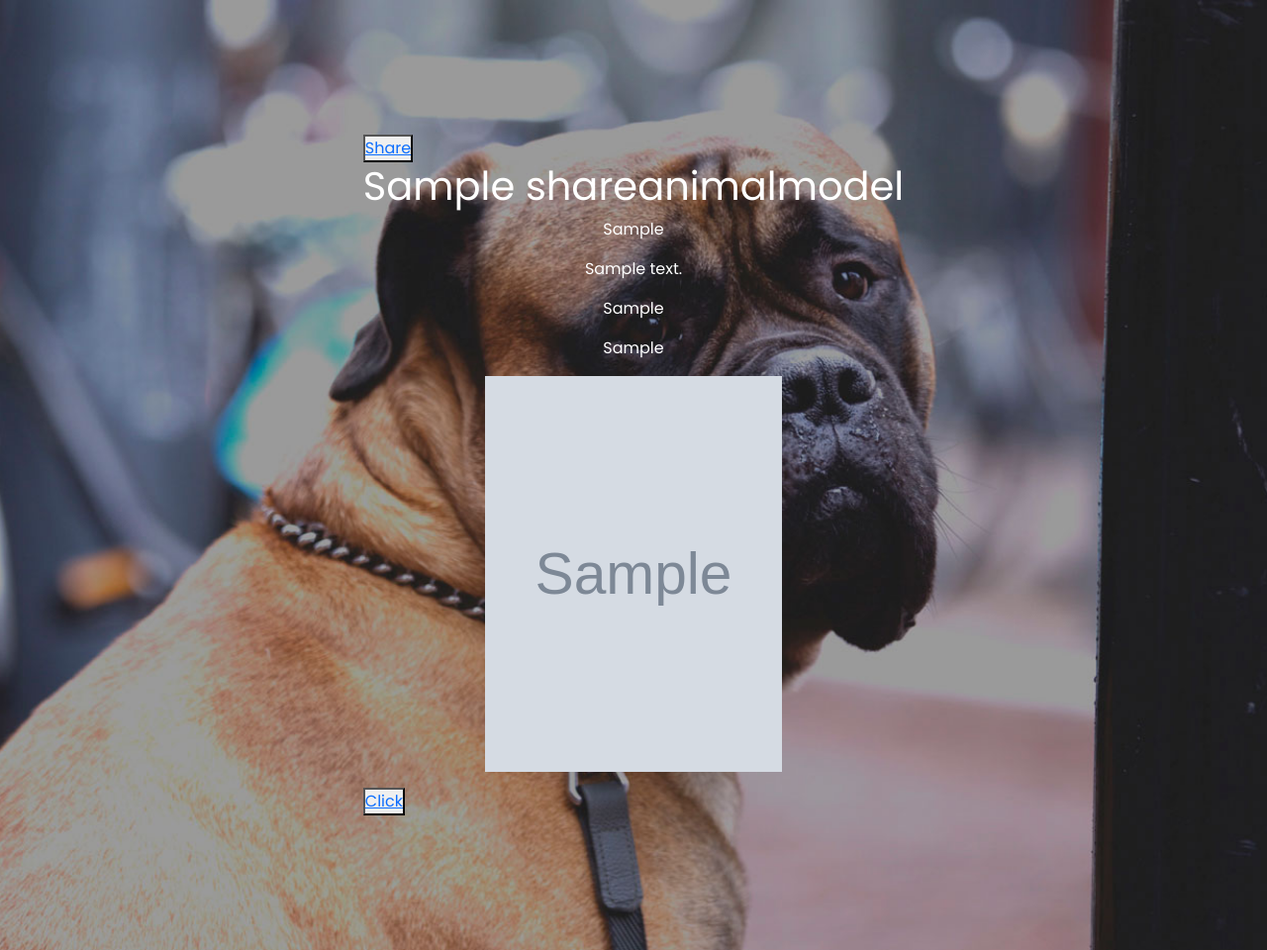
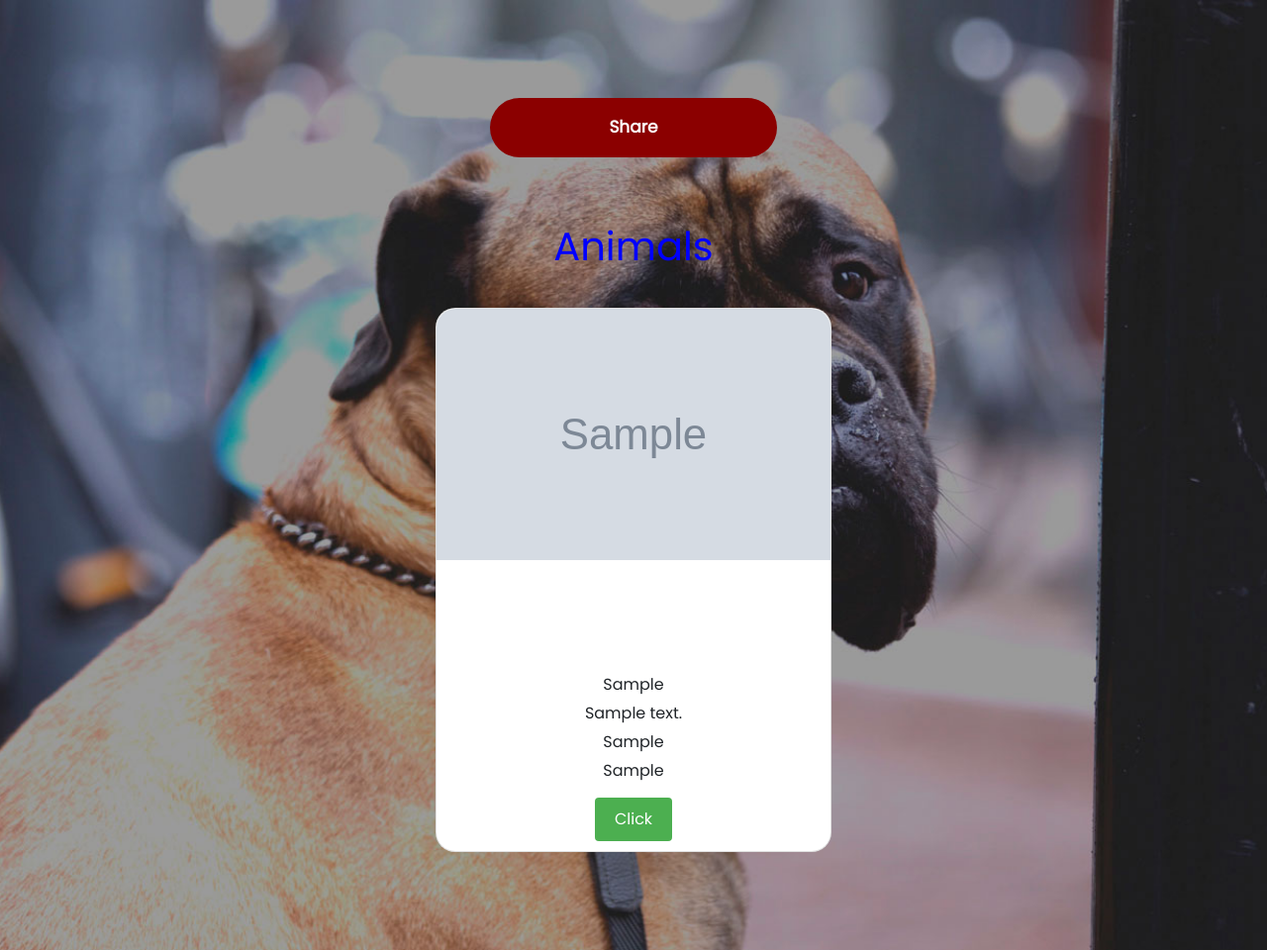
Before and after one commit to D-Lesev/PetsHelp, a Django app: page /help-animals/ in a window 1280 px wide. Shown: the part 56-1016 px from the top of the page at 99% size. Run offline with Django 4.2, Linux system fonts and the light colour scheme; a user stored in the database is signed in; tables that the repository leaves empty hold one stand-in row (values such as "Sample post"); grey boxes marked "Sample" are stand-in pictures; some libraries are stand-ins or nearby versions.

Commit message:
adding CSS and HTML reformating

```diff
--- a/static/css/style.css
+++ b/static/css/style.css
@@ -308,6 +308,7 @@ div.adoption-homes {
   margin:30px;
 }
 
+.share-animal .cards,
 .adopted-pets .cards,
 .vetclinic-view-animals .cards,
 .adoption-pets .cards {
@@ -317,6 +318,7 @@ div.adoption-homes {
   flex-wrap: wrap;
 }
 
+.share-animal .card,
 .adopted-pets .card,
 .vetclinic-view-animals .card,
 .adoption-pets .card {
@@ -447,6 +449,7 @@ div.adoption-homes {
   color: maroon;
 }
 
+.adoption-home-details,
 .vetclinic-details,
 .pet-shop-detail {
   display: flex;
@@ -484,6 +487,7 @@ div.adoption-homes {
   color: white;
 }
 
+.adoption-home-item,
 .vetclinic-details-item,
 .pet-shop-item {
   display: flex;
@@ -492,6 +496,7 @@ div.adoption-homes {
   gap: 90px;
 }
 
+.adoption-home-item .item-img,
 .vetclinic-details-item .item-img,
 .pet-shop-item .item-img {
   display: inline-block;
@@ -508,6 +513,7 @@ div.adoption-homes {
   object-fit: cover;
 }
 
+.adoption-info,
 .add-info_item {
   display: inline-block;
   width: 400px;
@@ -516,6 +522,7 @@ div.adoption-homes {
   border: 4px dashed crimson;
 }
 
+.adoption-info h1,
 .add-info_item h1 {
   color: #12c2e9;
 }
@@ -572,6 +579,7 @@ div.adoption-homes {
   color: white;
 }
 
+.share-animal-view,
 .adopted-happy-pets,
 .vetclinic-view,
 .adoption-view {
@@ -583,6 +591,7 @@ div.adoption-homes {
   margin-top: 160px;
 }
 
+.share-animal-view .btn-share-animals,
 .adopted-happy-pets .btn-adopted-happy-pets,
 .adoption-view .btn-adoption-create {
   width: 290px;
@@ -617,6 +626,7 @@ div.adoption-homes {
   margin-top: -250px;
 }
 
+.share-animal-view .btn-share-animals a,
 .adopted-happy-pets .btn-adopted-happy-pets a,
 .vetclinic-view .btn-vetclinic-create a,
 .adoption-view .btn-adoption-create a {
--- a/templates/help-animals.html
+++ b/templates/help-animals.html
@@ -2,16 +2,31 @@
 {% load static %}
 
 {% block content %}
-    <main>
-        <button><a href="{% url 'help_animals_create' %}">Share</a></button>
-        {% for pet in shareanimalmodel_list %}
-            <h1>{{ pet.title }}</h1>
-            <p>{{ pet.user.first_name }}</p>
-            <p>{{ pet.notes }}</p>
-            <p>{{ pet.province }}</p>
-            <p>{{ pet.city }}</p>
-            <p><img src="{{ pet.main_photo.url }}" alt="photo" style="width: 300px; height: 400px"></p>
-            <button><a href="{% url 'help_animals_detail' pet.pk %}">Click</a></button>
-        {% endfor %}
-    </main>
+    <div class="share-animal-view">
+        {% if user.is_authenticated %}
+            <button class="btn-share-animals"><a href="{% url 'help_animals_create' %}">Share</a></button>
+        {% endif %}
+        <div class="share-animal">
+            <h1 class="title">Animals</h1>
+            <div class="cards">
+                {% for pet in shareanimalmodel_list %}
+                    <div class="card">
+                        <div class="img">
+                            <img src="{{ pet.main_photo.url }}" alt="photo">
+                        </div>
+                        <div class="text">
+                            <h1>{{ pet.title }}</h1>
+                            <ul>
+                                <li>{{ pet.user.first_name }}</li>
+                                <li>{{ pet.notes }}</li>
+                                <li>{{ pet.province }}</li>
+                                <li>{{ pet.city }}</li>
+                            </ul>
+                            <button><a href="{% url 'help_animals_detail' pet.pk %}">Click</a></button>
+                        </div>
+                    </div>
+                {% endfor %}
+            </div>
+        </div>
+    </div>
 {% endblock %}
```
Also changed, not shown: templates/adoption_home_detail.html (+13 -5 lines).
